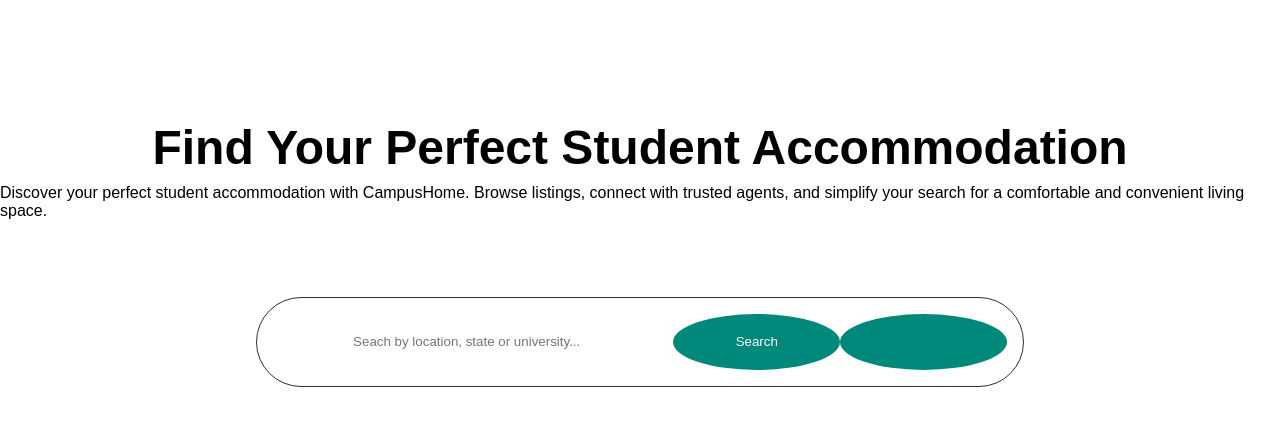
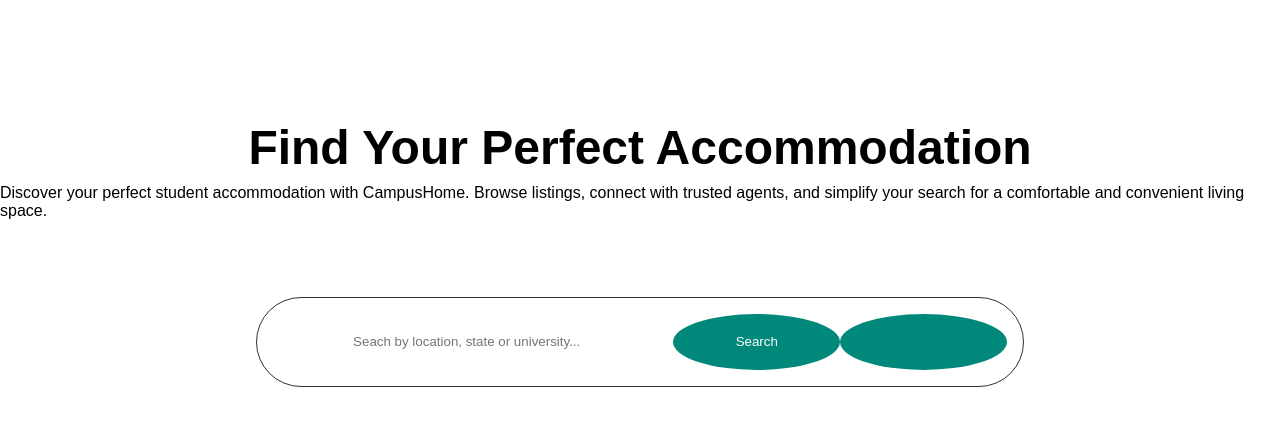
Before and after one commit to Hazaloolu/Safehaven, a Django app: page / in a window 1280 px wide. Shown: the part 80-504 px from the top of the page. Run offline with Django 4.2, Linux system fonts and the light colour scheme; data comes from the database, SQL or seed files in the repository; some web fonts are replaced.

Commit message:
Update index.html

```diff
--- a/templates/main/index.html
+++ b/templates/main/index.html
@@ -49,7 +49,7 @@
         {% comment %} ------------ HERO SECTION ---------- {% endcomment %}
 
         <section class="hero-section">
-             <h1>Find Your Perfect Student Accommodation</h1>
+             <h1>Find Your Perfect Accommodation</h1>
 <p>Discover your perfect student accommodation with CampusHome. Browse listings, connect with trusted agents, and simplify your search for a comfortable and convenient living space.</p>
 
               <div class="search_field">
```
